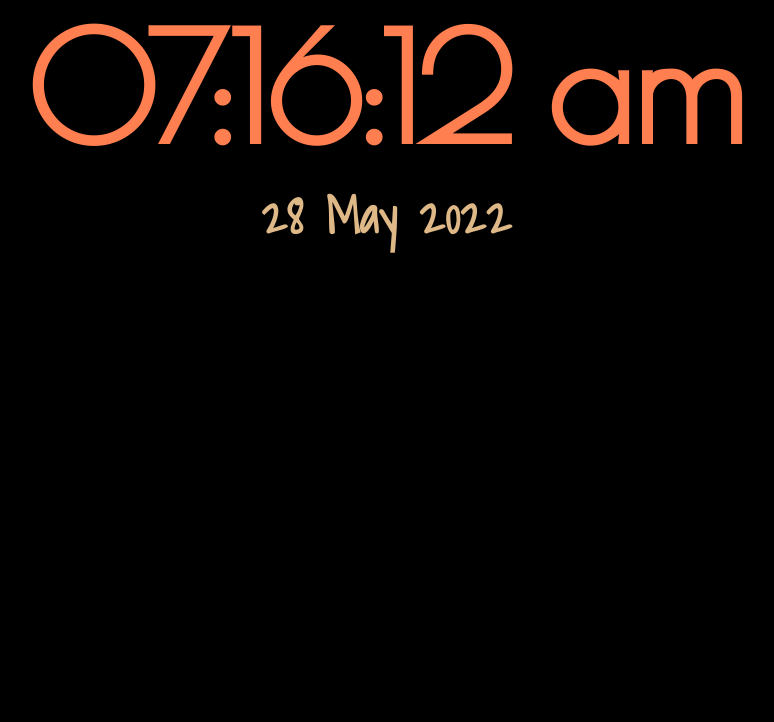
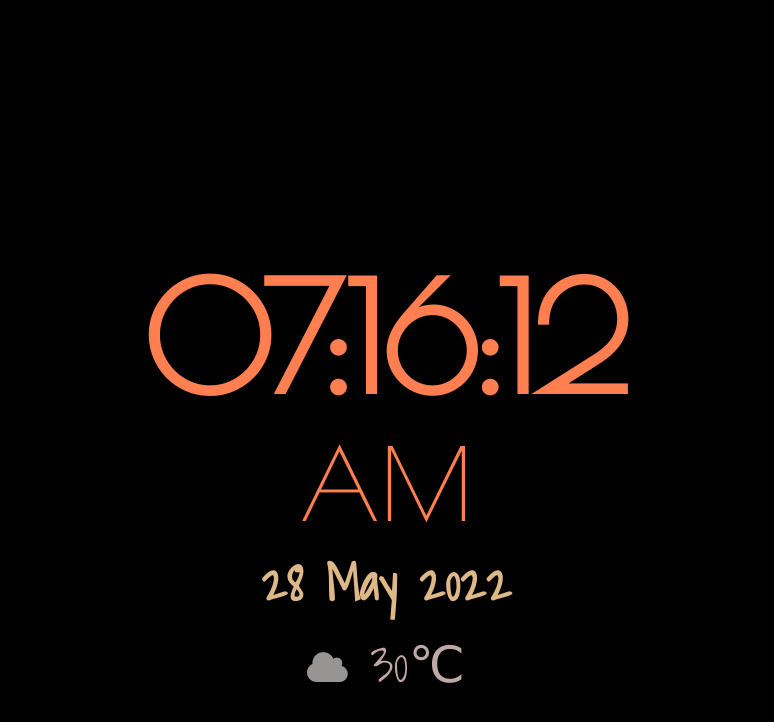
Before and after one commit to sahmedroni/JSprojects-clock, a plain HTML site: page index.html in a window 1280 px wide. Shown: the whole page, without its empty margins (254-1028 px from the left). Drawn offline with nearby package versions, Linux system fonts and the light colour scheme.

```diff
--- a/index.html
+++ b/index.html
@@ -9,11 +9,16 @@
     <link rel="preconnect" href="https://fonts.googleapis.com">
 <link rel="preconnect" href="https://fonts.gstatic.com" crossorigin>
 <link href="https://fonts.googleapis.com/css2?family=Poiret+One&family=Shadows+Into+Light&display=swap" rel="stylesheet">
+<link rel="stylesheet" href="https://cdnjs.cloudflare.com/ajax/libs/font-awesome/4.7.0/css/font-awesome.min.css">
 
 </head>
 <body>
     <h1 id="clock" class="main-clock" onload="myClock()"></h1>
+    <p id="sess" class="sess">sess</p>
     <h5 id="date" class="date" onload="myDate()">date</h5>
+    <p id="temp" class="temp-text" onload="myTemp()"><i class="fa fa-cloud" style="font-size:38px;color:rgb(151, 148, 148)"></i> 30&#8451;</p>
+
+
 
     <script src="script.js"></script>
 </body>
--- a/script.js
+++ b/script.js
@@ -5,7 +5,7 @@ function myClock() //function declared
     let hh = date.getHours();   //get only hour from date() fumction.
     let mm = date.getMinutes(); //get only minute from date() fumction.
     let ss = date.getSeconds(); //get only secons from date() fumction.
-    let session = "am"; //variable to hold the AM PM
+    let session = "AM"; //variable to hold the AM PM
 
 // condition to convert 24 hours to 12 hours clock.
 if (hh == 0) {
@@ -15,7 +15,7 @@ if (hh == 0) {
 // it will calculate 24 hours time to 12 hours time mode.
 if (hh > 12) {
     hh = hh-12;
-    session = "pm";
+    session = "PM";
 }
 
 // to add a 0 before single digits.
@@ -23,9 +23,9 @@ hh = (hh < 10) ? "0" + hh : hh;
 mm = (mm < 10) ? "0" + mm : mm;
 ss = (ss < 10) ? "0" + ss : ss;
 
-let time = hh + ":" + mm + ":" + ss + " " + session; //forming the time and holding in a variable
+let time = hh + ":" + mm + ":" + ss; //forming the time and holding in a variable
 document.getElementById("clock").innerHTML = time;  // display the final time to the html tag
-//document.getElementById('session').innerHTML = session;
+document.getElementById('sess').innerHTML = session;
 setTimeout(myClock,1000);
 }
 myClock();
--- a/style.css
+++ b/style.css
@@ -3,6 +3,9 @@
     margin: 0;
     padding: 0;
     border: 0;
+}
+body {
+    margin-top: 250px;
 }
 
 .main-clock {
@@ -10,12 +13,14 @@
     text-align: center;
     font-size: 150px;
     font-family: 'Poiret One', cursive;
+    margin-bottom: 0;
 }
-.session {
+.sess {
     color:coral;
  text-align: center;
  font-size: 100px;
  font-family: 'Poiret One', cursive;
+ margin-top: 0;
 }
 
 .date {
@@ -24,3 +29,9 @@
     font-size: 50px;
     font-family: 'Shadows Into Light', cursive;
 }
+.temp-text {
+    color:rgb(192, 168, 168);
+text-align: center;
+font-size: 50px;
+font-family: 'Shadows Into Light', cursive;
+}
```
